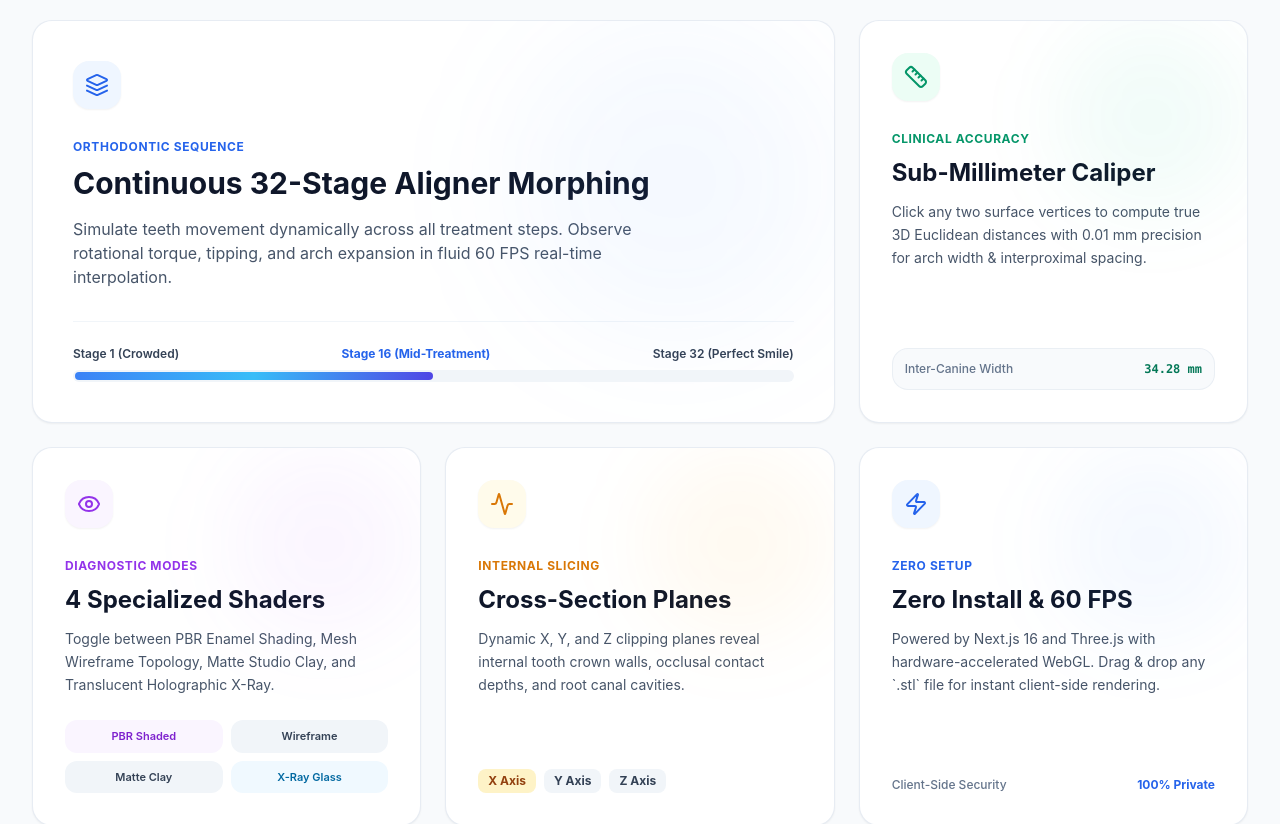
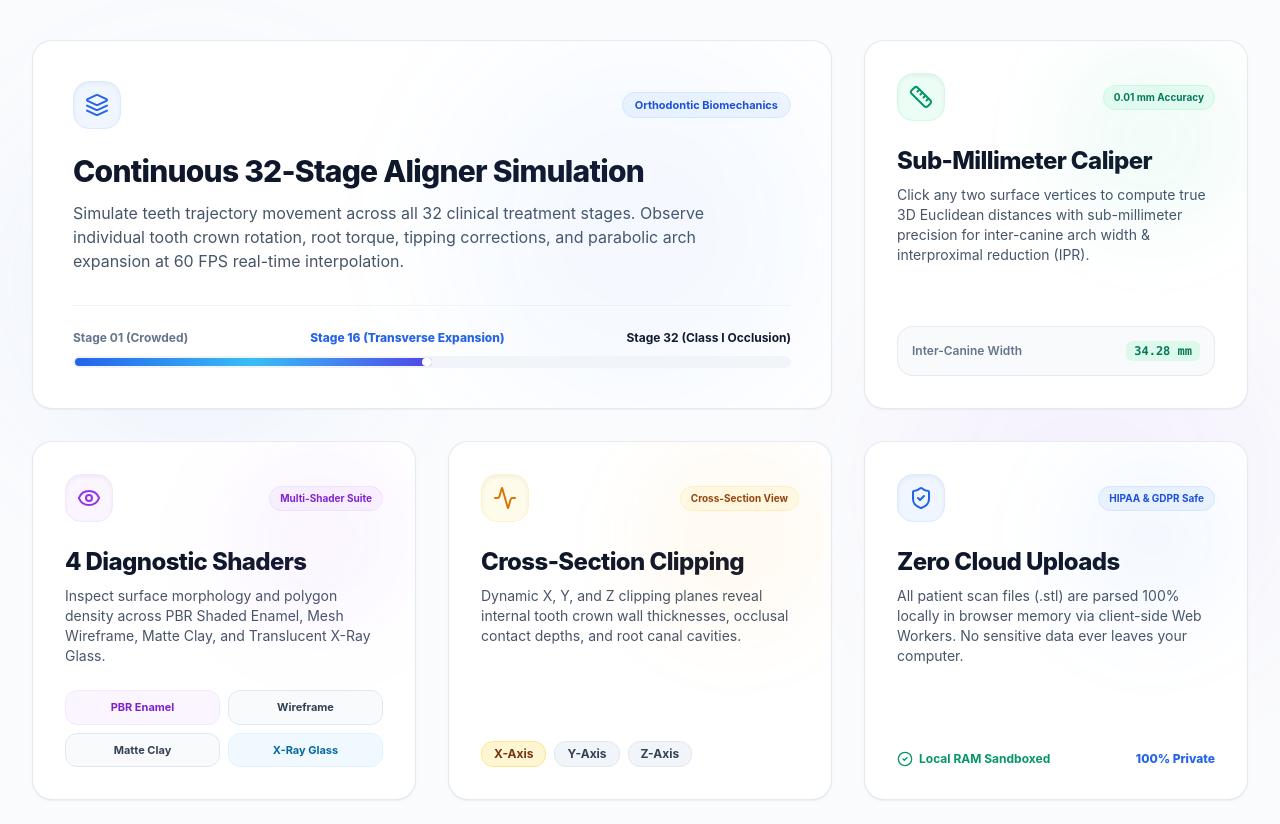
Before and after one commit to Sonu-Thomas-001/AlignView-3D, a Next.js app: page / in a window 1280 px wide. Shown: the part 1940-2764 px from the top of the page. Built offline with nearby package versions, Linux system fonts and the light colour scheme.

Commit message:
feat(features): redesign State-of-the-Art Architecture Bento Grid section with interactive preview badges

```diff
--- a/src/components/landing/BentoGridSection.tsx
+++ b/src/components/landing/BentoGridSection.tsx
@@ -7,162 +7,210 @@ import {
   Layers,
   Eye,
   Zap,
-  UploadCloud,
+  ShieldCheck,
   Sparkles,
-  ArrowUpRight
+  ArrowUpRight,
+  Sliders,
+  CheckCircle2
 } from 'lucide-react';
 import Link from 'next/link';
 
 export const BentoGridSection: React.FC = () => {
   return (
-    <section id="features" className="py-24 sm:py-32 bg-slate-50 relative overflow-hidden">
-      <div className="max-w-7xl mx-auto px-4 sm:px-6 lg:px-8">
+    <section id="features" className="py-24 sm:py-32 bg-slate-50/70 relative overflow-hidden">
+      {/* Ambient background glows */}
+      <div className="absolute top-1/3 left-0 w-96 h-96 bg-blue-500/5 rounded-full blur-3xl pointer-events-none" />
+      <div className="absolute bottom-1/4 right-0 w-96 h-96 bg-purple-500/5 rounded-full blur-3xl pointer-events-none" />
+
+      <div className="max-w-7xl mx-auto px-4 sm:px-6 lg:px-8 relative z-10">
+
         {/* Section Header */}
-        <div className="text-center max-w-3xl mx-auto mb-16">
-          <div className="inline-flex items-center gap-2 px-3 py-1 rounded-full bg-blue-100/80 text-blue-800 text-xs font-bold mb-4">
+        <div className="text-center max-w-3xl mx-auto mb-16 sm:mb-20">
+          <div className="inline-flex items-center gap-2 px-3.5 py-1.5 rounded-full bg-blue-100/90 text-blue-800 text-xs font-bold mb-4 shadow-2xs">
             <Sparkles className="w-3.5 h-3.5 text-blue-600" />
             <span>State-of-the-Art Architecture</span>
           </div>
-          <h2 className="text-3xl sm:text-5xl font-extrabold text-slate-900 tracking-tight">
+          <h2 className="text-3xl sm:text-5xl font-extrabold text-slate-900 tracking-tight leading-tight">
             Engineered for Precision Dental Diagnosis
           </h2>
-          <p className="mt-4 text-base sm:text-lg text-slate-600">
-            Everything clinicians, orthodontists, and dental labs need to inspect and simulate aligner biomechanics with zero setup.
+          <p className="mt-4 text-base sm:text-lg text-slate-600 leading-relaxed">
+            Everything clinicians, orthodontists, and dental labs need to inspect, simulate, and verify clear aligner biomechanics with zero setup.
           </p>
         </div>
 
-        {/* Bento Grid Layout */}
-        <div className="grid grid-cols-1 md:grid-cols-3 gap-6">
+        {/* Asymmetrical Bento Grid */}
+        <div className="grid grid-cols-1 md:grid-cols-3 gap-6 sm:gap-8">
 
-          {/* Bento Card 1: 32-Stage Aligner Morphing (Large 2-column card) */}
-          <div className="md:col-span-2 group relative rounded-3xl bg-white p-8 sm:p-10 border border-slate-200/80 shadow-sm hover:shadow-xl transition-all duration-300 overflow-hidden flex flex-col justify-between">
-            <div className="absolute top-0 right-0 w-80 h-80 bg-blue-500/5 rounded-full blur-3xl group-hover:bg-blue-500/10 transition-colors" />
+          {/* Bento Card 1: 32-Stage Aligner Morphing (Spans 2 columns on desktop) */}
+          <div className="md:col-span-2 group relative rounded-3xl bg-white p-8 sm:p-10 border border-slate-200/90 shadow-sm hover:shadow-xl hover:border-blue-300/80 transition-all duration-300 overflow-hidden flex flex-col justify-between">
+            <div className="absolute top-0 right-0 w-96 h-96 bg-blue-500/5 rounded-full blur-3xl group-hover:bg-blue-500/10 transition-colors pointer-events-none" />
 
             <div>
-              <div className="w-12 h-12 rounded-2xl bg-blue-50 text-blue-600 flex items-center justify-center mb-6 shadow-sm">
-                <Layers className="w-6 h-6" />
+              <div className="flex items-center justify-between mb-6">
+                <div className="w-12 h-12 rounded-2xl bg-blue-50 border border-blue-100 text-blue-600 flex items-center justify-center shadow-inner group-hover:scale-105 transition-transform">
+                  <Layers className="w-6 h-6" />
+                </div>
+                <span className="px-3 py-1 rounded-full text-[11px] font-bold bg-blue-50 text-blue-700 border border-blue-100">
+                  Orthodontic Biomechanics
+                </span>
               </div>
-              <span className="text-xs font-bold text-blue-600 uppercase tracking-wider">Orthodontic Sequence</span>
-              <h3 className="text-2xl sm:text-3xl font-bold text-slate-900 mt-2 mb-4">
-                Continuous 32-Stage Aligner Morphing
+
+              <h3 className="text-2xl sm:text-3xl font-extrabold text-slate-900 mb-3 tracking-tight">
+                Continuous 32-Stage Aligner Simulation
               </h3>
-              <p className="text-slate-600 text-sm sm:text-base leading-relaxed max-w-xl">
-                Simulate teeth movement dynamically across all treatment steps. Observe rotational torque, tipping, and arch expansion in fluid 60 FPS real-time interpolation.
+              <p className="text-slate-600 text-sm sm:text-base leading-relaxed max-w-2xl">
+                Simulate teeth trajectory movement across all 32 clinical treatment stages. Observe individual tooth crown rotation, root torque, tipping corrections, and parabolic arch expansion at 60 FPS real-time interpolation.
               </p>
             </div>
 
-            {/* Visual Mini Graphic */}
+            {/* Interactive Timeline Preview Ribbon */}
             <div className="mt-8 pt-6 border-t border-slate-100">
-              <div className="flex items-center justify-between text-xs font-semibold text-slate-700 mb-2">
-                <span>Stage 1 (Crowded)</span>
-                <span className="text-blue-600 font-bold">Stage 16 (Mid-Treatment)</span>
-                <span>Stage 32 (Perfect Smile)</span>
+              <div className="flex items-center justify-between text-xs font-bold text-slate-700 mb-2.5">
+                <span className="text-slate-500">Stage 01 (Crowded)</span>
+                <span className="text-blue-600 font-extrabold">Stage 16 (Transverse Expansion)</span>
+                <span className="text-slate-900">Stage 32 (Class I Occlusion)</span>
               </div>
               <div className="h-3 w-full bg-slate-100 rounded-full overflow-hidden p-0.5 relative">
-                <div className="h-full bg-gradient-to-r from-blue-500 via-sky-400 to-indigo-600 rounded-full w-1/2" />
+                <div className="h-full bg-gradient-to-r from-blue-600 via-sky-400 to-indigo-600 rounded-full w-1/2 relative">
+                  <div className="absolute right-0 top-0 bottom-0 w-2.5 bg-white rounded-full shadow-xs" />
+                </div>
               </div>
             </div>
           </div>
 
-          {/* Bento Card 2: Caliper Measurement */}
-          <div className="group relative rounded-3xl bg-white p-8 border border-slate-200/80 shadow-sm hover:shadow-xl transition-all duration-300 overflow-hidden flex flex-col justify-between">
-            <div className="absolute top-0 right-0 w-48 h-48 bg-emerald-500/5 rounded-full blur-2xl group-hover:bg-emerald-500/10 transition-colors" />
+          {/* Bento Card 2: Sub-Millimeter Caliper */}
+          <div className="group relative rounded-3xl bg-white p-8 border border-slate-200/90 shadow-sm hover:shadow-xl hover:border-emerald-300/80 transition-all duration-300 overflow-hidden flex flex-col justify-between">
+            <div className="absolute top-0 right-0 w-48 h-48 bg-emerald-500/5 rounded-full blur-2xl group-hover:bg-emerald-500/10 transition-colors pointer-events-none" />
+
             <div>
-              <div className="w-12 h-12 rounded-2xl bg-emerald-50 text-emerald-600 flex items-center justify-center mb-6 shadow-sm">
-                <Ruler className="w-6 h-6" />
+              <div className="flex items-center justify-between mb-6">
+                <div className="w-12 h-12 rounded-2xl bg-emerald-50 border border-emerald-100 text-emerald-600 flex items-center justify-center shadow-inner group-hover:scale-105 transition-transform">
+                  <Ruler className="w-6 h-6" />
+                </div>
+                <span className="px-2.5 py-1 rounded-full text-[10px] font-bold bg-emerald-50 text-emerald-700 border border-emerald-100">
+                  0.01 mm Accuracy
+                </span>
               </div>
-              <span className="text-xs font-bold text-emerald-600 uppercase tracking-wider">Clinical Accuracy</span>
-              <h3 className="text-xl sm:text-2xl font-bold text-slate-900 mt-2 mb-3">
+
+              <h3 className="text-xl sm:text-2xl font-extrabold text-slate-900 mb-2 tracking-tight">
                 Sub-Millimeter Caliper
               </h3>
-              <p className="text-slate-600 text-sm leading-relaxed">
-                Click any two surface vertices to compute true 3D Euclidean distances with 0.01 mm precision for arch width & interproximal spacing.
+              <p className="text-slate-600 text-xs sm:text-sm leading-relaxed">
+                Click any two surface vertices to compute true 3D Euclidean distances with sub-millimeter precision for inter-canine arch width & interproximal reduction (IPR).
               </p>
             </div>
-            <div className="mt-6 p-3 rounded-2xl bg-slate-50 border border-slate-200/60 flex items-center justify-between">
-              <span className="text-xs text-slate-500 font-medium">Inter-Canine Width</span>
-              <span className="text-xs font-bold font-mono text-emerald-700">34.28 mm</span>
+
+            <div className="mt-6 p-3.5 rounded-2xl bg-slate-50 border border-slate-200/80 flex items-center justify-between">
+              <span className="text-xs text-slate-500 font-semibold">Inter-Canine Width</span>
+              <span className="text-xs font-mono font-extrabold text-emerald-700 bg-emerald-100/70 px-2 py-0.5 rounded-md">
+                34.28 mm
+              </span>
             </div>
           </div>
 
-          {/* Bento Card 3: 4 Shaders Diagnostic Suite */}
-          <div className="group relative rounded-3xl bg-white p-8 border border-slate-200/80 shadow-sm hover:shadow-xl transition-all duration-300 overflow-hidden flex flex-col justify-between">
-            <div className="absolute top-0 right-0 w-48 h-48 bg-purple-500/5 rounded-full blur-2xl group-hover:bg-purple-500/10 transition-colors" />
+          {/* Bento Card 3: 4 Diagnostic Shaders */}
+          <div className="group relative rounded-3xl bg-white p-8 border border-slate-200/90 shadow-sm hover:shadow-xl hover:border-purple-300/80 transition-all duration-300 overflow-hidden flex flex-col justify-between">
+            <div className="absolute top-0 right-0 w-48 h-48 bg-purple-500/5 rounded-full blur-2xl group-hover:bg-purple-500/10 transition-colors pointer-events-none" />
+
             <div>
-              <div className="w-12 h-12 rounded-2xl bg-purple-50 text-purple-600 flex items-center justify-center mb-6 shadow-sm">
-                <Eye className="w-6 h-6" />
+              <div className="flex items-center justify-between mb-6">
+                <div className="w-12 h-12 rounded-2xl bg-purple-50 border border-purple-100 text-purple-600 flex items-center justify-center shadow-inner group-hover:scale-105 transition-transform">
+                  <Eye className="w-6 h-6" />
+                </div>
+                <span className="px-2.5 py-1 rounded-full text-[10px] font-bold bg-purple-50 text-purple-700 border border-purple-100">
+                  Multi-Shader Suite
+                </span>
               </div>
-              <span className="text-xs font-bold text-purple-600 uppercase tracking-wider">Diagnostic Modes</span>
-              <h3 className="text-xl sm:text-2xl font-bold text-slate-900 mt-2 mb-3">
-                4 Specialized Shaders
+
+              <h3 className="text-xl sm:text-2xl font-extrabold text-slate-900 mb-2 tracking-tight">
+                4 Diagnostic Shaders
               </h3>
-              <p className="text-slate-600 text-sm leading-relaxed">
-                Toggle between PBR Enamel Shading, Mesh Wireframe Topology, Matte Studio Clay, and Translucent Holographic X-Ray.
+              <p className="text-slate-600 text-xs sm:text-sm leading-relaxed">
+                Inspect surface morphology and polygon density across PBR Shaded Enamel, Mesh Wireframe, Matte Clay, and Translucent X-Ray Glass.
               </p>
             </div>
-            <div className="mt-6 grid grid-cols-2 gap-2 text-[11px] font-semibold text-slate-700">
-              <div className="p-2 rounded-xl bg-purple-50 text-purple-700 text-center">PBR Shaded</div>
-              <div className="p-2 rounded-xl bg-slate-100 text-slate-700 text-center">Wireframe</div>
-              <div className="p-2 rounded-xl bg-slate-100 text-slate-700 text-center">Matte Clay</div>
-              <div className="p-2 rounded-xl bg-sky-50 text-sky-700 text-center">X-Ray Glass</div>
+
+            <div className="mt-6 grid grid-cols-2 gap-2 text-[11px] font-bold text-slate-700">
+              <div className="p-2 rounded-xl bg-purple-50 text-purple-700 border border-purple-100 text-center">PBR Enamel</div>
+              <div className="p-2 rounded-xl bg-slate-50 text-slate-700 border border-slate-200 text-center">Wireframe</div>
+              <div className="p-2 rounded-xl bg-slate-50 text-slate-700 border border-slate-200 text-center">Matte Clay</div>
+              <div className="p-2 rounded-xl bg-sky-50 text-sky-700 border border-sky-100 text-center">X-Ray Glass</div>
             </div>
           </div>
 
-          {/* Bento Card 4: Dynamic Cross-Section Slicing */}
-          <div className="group relative rounded-3xl bg-white p-8 border border-slate-200/80 shadow-sm hover:shadow-xl transition-all duration-300 overflow-hidden flex flex-col justify-between">
-            <div className="absolute top-0 right-0 w-48 h-48 bg-amber-500/5 rounded-full blur-2xl group-hover:bg-amber-500/10 transition-colors" />
+          {/* Bento Card 4: Multi-Axis Slicing Planes */}
+          <div className="group relative rounded-3xl bg-white p-8 border border-slate-200/90 shadow-sm hover:shadow-xl hover:border-amber-300/80 transition-all duration-300 overflow-hidden flex flex-col justify-between">
+            <div className="absolute top-0 right-0 w-48 h-48 bg-amber-500/5 rounded-full blur-2xl group-hover:bg-amber-500/10 transition-colors pointer-events-none" />
+
             <div>
-              <div className="w-12 h-12 rounded-2xl bg-amber-50 text-amber-600 flex items-center justify-center mb-6 shadow-sm">
-                <Activity className="w-6 h-6" />
+              <div className="flex items-center justify-between mb-6">
+                <div className="w-12 h-12 rounded-2xl bg-amber-50 border border-amber-100 text-amber-600 flex items-center justify-center shadow-inner group-hover:scale-105 transition-transform">
+                  <Activity className="w-6 h-6" />
+                </div>
+                <span className="px-2.5 py-1 rounded-full text-[10px] font-bold bg-amber-50 text-amber-800 border border-amber-100">
+                  Cross-Section View
+                </span>
               </div>
-              <span className="text-xs font-bold text-amber-600 uppercase tracking-wider">Internal Slicing</span>
-              <h3 className="text-xl sm:text-2xl font-bold text-slate-900 mt-2 mb-3">
-                Cross-Section Planes
+
+              <h3 className="text-xl sm:text-2xl font-extrabold text-slate-900 mb-2 tracking-tight">
+                Cross-Section Clipping
               </h3>
-              <p className="text-slate-600 text-sm leading-relaxed">
-                Dynamic X, Y, and Z clipping planes reveal internal tooth crown walls, occlusal contact depths, and root canal cavities.
+              <p className="text-slate-600 text-xs sm:text-sm leading-relaxed">
+                Dynamic X, Y, and Z clipping planes reveal internal tooth crown wall thicknesses, occlusal contact depths, and root canal cavities.
               </p>
             </div>
+
             <div className="mt-6 flex items-center gap-2">
-              <span className="px-2.5 py-1 rounded-lg bg-amber-100 text-amber-800 text-xs font-bold">X Axis</span>
-              <span className="px-2.5 py-1 rounded-lg bg-slate-100 text-slate-700 text-xs font-bold">Y Axis</span>
-              <span className="px-2.5 py-1 rounded-lg bg-slate-100 text-slate-700 text-xs font-bold">Z Axis</span>
+              <span className="px-3 py-1 rounded-xl bg-amber-100/80 text-amber-900 text-xs font-bold border border-amber-200">X-Axis</span>
+              <span className="px-3 py-1 rounded-xl bg-slate-100 text-slate-700 text-xs font-bold border border-slate-200">Y-Axis</span>
+              <span className="px-3 py-1 rounded-xl bg-slate-100 text-slate-700 text-xs font-bold border border-slate-200">Z-Axis</span>
             </div>
           </div>
 
-          {/* Bento Card 5: Zero-Install WebGL & Instant Ingestion */}
-          <div className="group relative rounded-3xl bg-white p-8 border border-slate-200/80 shadow-sm hover:shadow-xl transition-all duration-300 overflow-hidden flex flex-col justify-between">
-            <div className="absolute top-0 right-0 w-48 h-48 bg-blue-500/5 rounded-full blur-2xl group-hover:bg-blue-500/10 transition-colors" />
+          {/* Bento Card 5: 100% Client-Side Privacy */}
+          <div className="group relative rounded-3xl bg-white p-8 border border-slate-200/90 shadow-sm hover:shadow-xl hover:border-blue-300/80 transition-all duration-300 overflow-hidden flex flex-col justify-between">
+            <div className="absolute top-0 right-0 w-48 h-48 bg-blue-500/5 rounded-full blur-2xl group-hover:bg-blue-500/10 transition-colors pointer-events-none" />
+
             <div>
-              <div className="w-12 h-12 rounded-2xl bg-blue-50 text-blue-600 flex items-center justify-center mb-6 shadow-sm">
-                <Zap className="w-6 h-6" />
+              <div className="flex items-center justify-between mb-6">
+                <div className="w-12 h-12 rounded-2xl bg-blue-50 border border-blue-100 text-blue-600 flex items-center justify-center shadow-inner group-hover:scale-105 transition-transform">
+                  <ShieldCheck className="w-6 h-6" />
+                </div>
+                <span className="px-2.5 py-1 rounded-full text-[10px] font-bold bg-blue-50 text-blue-700 border border-blue-100">
+                  HIPAA & GDPR Safe
+                </span>
               </div>
-              <span className="text-xs font-bold text-blue-600 uppercase tracking-wider">Zero Setup</span>
-              <h3 className="text-xl sm:text-2xl font-bold text-slate-900 mt-2 mb-3">
-                Zero Install & 60 FPS
+
+              <h3 className="text-xl sm:text-2xl font-extrabold text-slate-900 mb-2 tracking-tight">
+                Zero Cloud Uploads
               </h3>
-              <p className="text-slate-600 text-sm leading-relaxed">
-                Powered by Next.js 16 and Three.js with hardware-accelerated WebGL. Drag & drop any `.stl` file for instant client-side rendering.
+              <p className="text-slate-600 text-xs sm:text-sm leading-relaxed">
+                All patient scan files (.stl) are parsed 100% locally in browser memory via client-side Web Workers. No sensitive data ever leaves your computer.
               </p>
             </div>
-            <div className="mt-6 flex items-center justify-between text-xs text-slate-500 font-medium">
-              <span>Client-Side Security</span>
-              <span className="font-bold text-blue-600">100% Private</span>
+
+            <div className="mt-6 flex items-center justify-between text-xs font-semibold text-slate-600">
+              <span className="flex items-center gap-1.5 text-emerald-600 font-bold">
+                <CheckCircle2 className="w-4 h-4" />
+                Local RAM Sandboxed
+              </span>
+              <span className="font-extrabold text-blue-600">100% Private</span>
             </div>
           </div>
 
         </div>
 
-        {/* Bottom Callout */}
-        <div className="mt-12 text-center">
+        {/* Bottom CTA Link */}
+        <div className="mt-14 text-center">
           <Link
             href="/studio"
-            className="inline-flex items-center gap-2 text-sm font-bold text-blue-600 hover:text-blue-700 group"
+            className="inline-flex items-center gap-2 text-sm font-bold text-blue-600 hover:text-blue-700 group px-6 py-3 rounded-full bg-white border border-slate-200/80 shadow-xs hover:shadow-md transition-all transform hover:-translate-y-0.5"
           >
             <span>Experience all capabilities in the Live 3D Studio</span>
             <ArrowUpRight className="w-4 h-4 transition-transform group-hover:translate-x-0.5 group-hover:-translate-y-0.5" />
           </Link>
         </div>
+
       </div>
     </section>
   );
```
